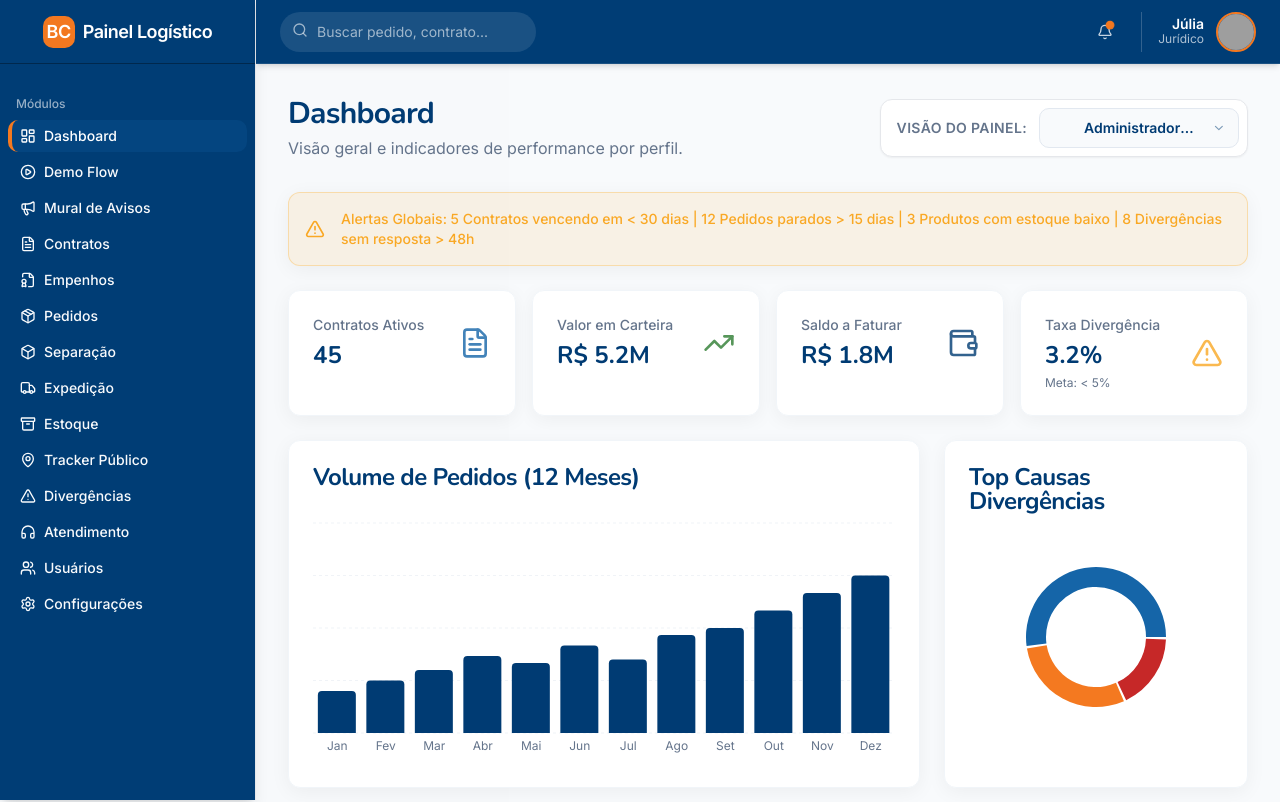
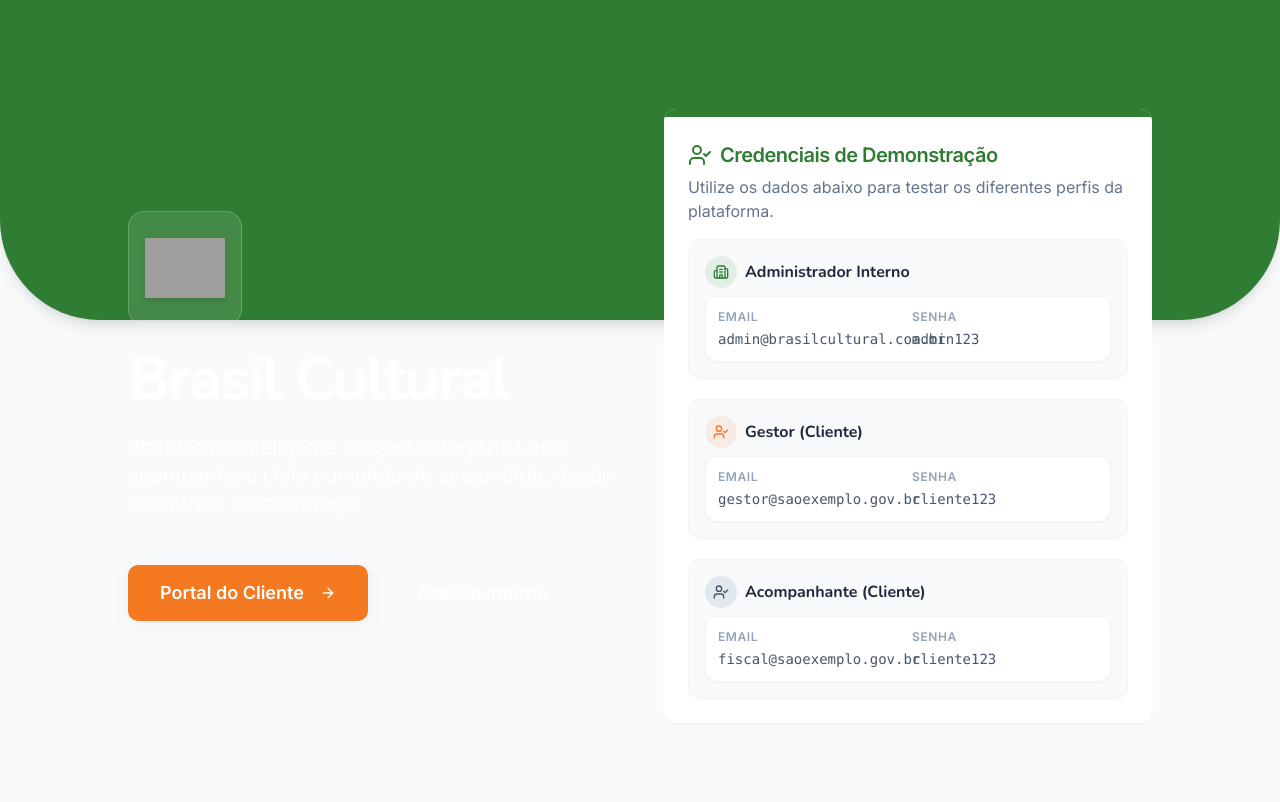
Before and after one commit to fernandogabos/brasil-cultural-painel-log-stico-jqymyj9oj, a React (Vite) app: page / in a window 1280 px wide. Shown: the top 802 px of the page. Built offline with nearby package versions, Linux system fonts and the light colour scheme; grey boxes are pictures that could not be loaded.

Commit message:
Refactor UI with new branding and navigation

```diff
--- a/src/App.tsx
+++ b/src/App.tsx
@@ -4,6 +4,7 @@ import { Toaster as Sonner } from '@/components/ui/sonner'
 import { TooltipProvider } from '@/components/ui/tooltip'
 
 import Layout from './components/Layout'
+import LandingPage from './pages/LandingPage'
 import Index from './pages/Index'
 import NotFound from './pages/NotFound'
 import ContractsPage from './pages/contracts/ContractsPage'
@@ -52,8 +53,9 @@ const App = () => (
       <Toaster />
       <Sonner />
       <Routes>
+        <Route path="/" element={<LandingPage />} />
         <Route element={<Layout />}>
-          <Route path="/" element={<Index />} />
+          <Route path="/dashboard" element={<Index />} />
           <Route path="/contratos" element={<ContractsPage />} />
           <Route path="/contratos/novo" element={<NewContractPage />} />
           <Route path="/empenhos" element={<EmpenhosPage />} />
--- a/src/components/app-header.tsx
+++ b/src/components/app-header.tsx
@@ -14,7 +14,7 @@ export function AppHeader() {
           variant="ghost"
           size="icon"
           onClick={toggleSidebar}
-          className="md:hidden text-primary-foreground hover:bg-primary-foreground/10 hover:text-white"
+          className="text-primary-foreground hover:bg-primary-foreground/10 hover:text-white"
         >
           <Menu className="h-5 w-5" />
         </Button>
--- a/src/components/app-sidebar.tsx
+++ b/src/components/app-sidebar.tsx
@@ -30,7 +30,7 @@ import {
 } from 'lucide-react'
 
 const navItems = [
-  { title: 'Dashboard', url: '/', icon: LayoutDashboard },
+  { title: 'Dashboard', url: '/dashboard', icon: LayoutDashboard },
   { title: 'Demo Flow', url: '/demo', icon: PlayCircle },
   { title: 'Mural de Avisos', url: '/mural', icon: Megaphone },
   { title: 'Contratos', url: '/contratos', icon: FileText },
@@ -53,18 +53,22 @@ export function AppSidebar() {
 
   return (
     <Sidebar collapsible="icon" className="border-r-0 shadow-lg">
-      <SidebarHeader className="h-16 flex items-center justify-center border-b border-sidebar-border px-4">
+      <SidebarHeader className="h-16 flex items-center justify-center border-b border-sidebar-border px-4 overflow-hidden">
         {!isCollapsed ? (
-          <div className="flex items-center gap-2 font-bold text-lg tracking-tight text-white animate-fade-in">
-            <div className="w-8 h-8 bg-accent rounded-md flex items-center justify-center text-white">
-              BC
-            </div>
+          <div className="flex items-center gap-2 font-bold text-lg tracking-tight text-white animate-fade-in whitespace-nowrap">
+            <img
+              src="https://img.usecurling.com/i?q=leaf&color=white&shape=fill"
+              alt="Brasil Cultural"
+              className="w-8 h-8 object-contain shrink-0"
+            />
             <span>Painel Logístico</span>
           </div>
         ) : (
-          <div className="w-8 h-8 bg-accent rounded-md flex items-center justify-center text-white font-bold">
-            BC
-          </div>
+          <img
+            src="https://img.usecurling.com/i?q=leaf&color=white&shape=fill"
+            alt="Brasil Cultural"
+            className="w-8 h-8 object-contain shrink-0"
+          />
         )}
       </SidebarHeader>
       <SidebarContent>
--- a/src/components/portal/PortalLayout.tsx
+++ b/src/components/portal/PortalLayout.tsx
@@ -43,18 +43,22 @@ function PortalSidebar() {
 
   return (
     <Sidebar collapsible="icon" className="border-r-0 shadow-lg">
-      <SidebarHeader className="h-16 flex items-center justify-center border-b border-sidebar-border px-4">
+      <SidebarHeader className="h-16 flex items-center justify-center border-b border-sidebar-border px-4 overflow-hidden">
         {!isCollapsed ? (
-          <div className="flex items-center gap-2 font-bold text-lg tracking-tight text-white animate-fade-in">
-            <div className="w-8 h-8 bg-brand-orange rounded-md flex items-center justify-center text-white">
-              BC
-            </div>
+          <div className="flex items-center gap-2 font-bold text-lg tracking-tight text-white animate-fade-in whitespace-nowrap">
+            <img
+              src="https://img.usecurling.com/i?q=leaf&color=white&shape=fill"
+              alt="Brasil Cultural"
+              className="w-8 h-8 object-contain shrink-0"
+            />
             <span>Portal do Cliente</span>
           </div>
         ) : (
-          <div className="w-8 h-8 bg-brand-orange rounded-md flex items-center justify-center text-white font-bold">
-            BC
-          </div>
+          <img
+            src="https://img.usecurling.com/i?q=leaf&color=white&shape=fill"
+            alt="Brasil Cultural"
+            className="w-8 h-8 object-contain shrink-0"
+          />
         )}
       </SidebarHeader>
       <SidebarContent>
@@ -119,7 +123,7 @@ function PortalHeader() {
           variant="ghost"
           size="icon"
           onClick={toggleSidebar}
-          className="md:hidden text-slate-600 hover:bg-slate-100"
+          className="text-slate-600 hover:bg-slate-100"
         >
           <Menu className="h-5 w-5" />
         </Button>
--- a/src/main.css
+++ b/src/main.css
@@ -15,7 +15,7 @@
     --popover: 0 0% 100%;
     --popover-foreground: 222.2 84% 4.9%;
 
-    --primary: 209 100% 23%; /* #003B73 */
+    --primary: 132 46% 33%; /* #2E7D32 */
     --primary-foreground: 210 40% 98%;
 
     --secondary: 210 40% 96.1%;
@@ -36,13 +36,13 @@
 
     --radius: 0.75rem;
 
-    --sidebar-background: 209 100% 23%;
+    --sidebar-background: 132 46% 33%;
     --sidebar-foreground: 210 40% 98%;
     --sidebar-primary: 25 90% 54%;
     --sidebar-primary-foreground: 210 40% 98%;
-    --sidebar-accent: 209 78% 37%;
+    --sidebar-accent: 132 46% 28%;
     --sidebar-accent-foreground: 210 40% 98%;
-    --sidebar-border: 209 100% 15%;
+    --sidebar-border: 132 46% 23%;
     --sidebar-ring: 25 90% 54%;
 
     --chart-1: 209 78% 37%; /* #1565A8 */
--- /dev/null
+++ b/src/pages/LandingPage.tsx
@@ -0,0 +1,138 @@
+import { Link } from 'react-router-dom'
+import { Button } from '@/components/ui/button'
+import { Card, CardContent, CardDescription, CardHeader, CardTitle } from '@/components/ui/card'
+import { UserCheck, ArrowRight, Building2 } from 'lucide-react'
+
+export default function LandingPage() {
+  return (
+    <div className="min-h-screen bg-slate-50 flex flex-col items-center justify-center p-4 md:p-8 relative overflow-hidden">
+      <div className="absolute top-0 left-0 w-full h-2/5 bg-brand-primary rounded-b-[100px] shadow-lg"></div>
+
+      <div className="z-10 w-full max-w-5xl grid lg:grid-cols-2 gap-12 items-center mt-8">
+        <div className="text-white space-y-6 text-center lg:text-left animate-fade-in-up">
+          <div className="flex justify-center lg:justify-start">
+            <div className="bg-white/10 p-4 rounded-2xl backdrop-blur-sm border border-white/20">
+              <img
+                src="https://img.usecurling.com/i?q=leaf&color=white&shape=fill"
+                alt="Brasil Cultural"
+                className="w-20 h-20 object-contain drop-shadow-md"
+              />
+            </div>
+          </div>
+          <h1 className="text-4xl md:text-5xl lg:text-6xl font-title font-bold tracking-tight leading-tight">
+            Brasil Cultural
+          </h1>
+          <p className="text-lg md:text-xl text-white/90 font-medium max-w-lg mx-auto lg:mx-0 leading-relaxed">
+            Plataforma inteligente de gestão logística que acompanha o ciclo completo do seu pedido,
+            desde o contrato até a entrega.
+          </p>
+          <div className="flex flex-col sm:flex-row gap-4 justify-center lg:justify-start pt-6">
+            <Button
+              asChild
+              size="lg"
+              className="bg-brand-orange hover:bg-brand-orange/90 text-white font-bold h-14 px-8 text-lg shadow-elevation transition-transform hover:-translate-y-1"
+            >
+              <Link to="/portal/login">
+                Portal do Cliente
+                <ArrowRight className="ml-2 w-5 h-5" />
+              </Link>
+            </Button>
+            <Button
+              asChild
+              size="lg"
+              variant="outline"
+              className="bg-white/10 text-white hover:bg-white hover:text-brand-primary border-white/30 font-bold h-14 px-8 text-lg backdrop-blur-sm transition-transform hover:-translate-y-1"
+            >
+              <Link to="/dashboard">Acesso Interno</Link>
+            </Button>
+          </div>
+        </div>
+
+        <div className="animate-fade-in-up" style={{ animationDelay: '200ms' }}>
+          <Card className="shadow-elevation border-0 overflow-hidden">
+            <div className="h-2 bg-brand-primary w-full"></div>
+            <CardHeader className="pb-4">
+              <CardTitle className="flex items-center gap-2 text-brand-primary text-xl">
+                <UserCheck className="w-6 h-6" />
+                Credenciais de Demonstração
+              </CardTitle>
+              <CardDescription className="text-base">
+                Utilize os dados abaixo para testar os diferentes perfis da plataforma.
+              </CardDescription>
+            </CardHeader>
+            <CardContent className="space-y-5">
+              <div className="group p-4 rounded-xl bg-slate-50 border border-slate-100 hover:border-brand-primary/30 transition-colors">
+                <div className="flex items-center gap-2 mb-2">
+                  <div className="w-8 h-8 rounded-full bg-brand-primary/10 flex items-center justify-center text-brand-primary">
+                    <Building2 className="w-4 h-4" />
+                  </div>
+                  <h3 className="font-bold text-slate-800">Administrador Interno</h3>
+                </div>
+                <div className="grid grid-cols-2 gap-2 text-sm font-mono text-slate-600 bg-white p-3 rounded-lg border border-slate-100 shadow-sm">
+                  <div>
+                    <span className="text-slate-400 block text-xs uppercase tracking-wider mb-1 font-sans font-bold">
+                      Email
+                    </span>
+                    admin@brasilcultural.com.br
+                  </div>
+                  <div>
+                    <span className="text-slate-400 block text-xs uppercase tracking-wider mb-1 font-sans font-bold">
+                      Senha
+                    </span>
+                    admin123
+                  </div>
+                </div>
+              </div>
+
+              <div className="group p-4 rounded-xl bg-slate-50 border border-slate-100 hover:border-brand-primary/30 transition-colors">
+                <div className="flex items-center gap-2 mb-2">
+                  <div className="w-8 h-8 rounded-full bg-brand-orange/10 flex items-center justify-center text-brand-orange">
+                    <UserCheck className="w-4 h-4" />
+                  </div>
+                  <h3 className="font-bold text-slate-800">Gestor (Cliente)</h3>
+                </div>
+                <div className="grid grid-cols-2 gap-2 text-sm font-mono text-slate-600 bg-white p-3 rounded-lg border border-slate-100 shadow-sm">
+                  <div>
+                    <span className="text-slate-400 block text-xs uppercase tracking-wider mb-1 font-sans font-bold">
+                      Email
+                    </span>
+                    gestor@saoexemplo.gov.br
+                  </div>
+                  <div>
+                    <span className="text-slate-400 block text-xs uppercase tracking-wider mb-1 font-sans font-bold">
+                      Senha
+                    </span>
+                    cliente123
+                  </div>
+                </div>
+              </div>
+
+              <div className="group p-4 rounded-xl bg-slate-50 border border-slate-100 hover:border-brand-primary/30 transition-colors">
+                <div className="flex items-center gap-2 mb-2">
+                  <div className="w-8 h-8 rounded-full bg-slate-200 flex items-center justify-center text-slate-600">
+                    <UserCheck className="w-4 h-4" />
+                  </div>
+                  <h3 className="font-bold text-slate-800">Acompanhante (Cliente)</h3>
+                </div>
+                <div className="grid grid-cols-2 gap-2 text-sm font-mono text-slate-600 bg-white p-3 rounded-lg border border-slate-100 shadow-sm">
+                  <div>
+                    <span className="text-slate-400 block text-xs uppercase tracking-wider mb-1 font-sans font-bold">
+                      Email
+                    </span>
+                    fiscal@saoexemplo.gov.br
+                  </div>
+                  <div>
+                    <span className="text-slate-400 block text-xs uppercase tracking-wider mb-1 font-sans font-bold">
+                      Senha
+                    </span>
+                    cliente123
+                  </div>
+                </div>
+              </div>
+            </CardContent>
+          </Card>
+        </div>
+      </div>
+    </div>
+  )
+}
--- a/src/pages/portal/PortalLogin.tsx
+++ b/src/pages/portal/PortalLogin.tsx
@@ -27,8 +27,12 @@ export default function PortalLogin() {
       <div className="absolute top-0 left-0 w-full h-1/2 bg-brand-primary rounded-b-[100px] shadow-lg"></div>
       <Card className="w-full max-w-md z-10 shadow-elevation border-0 animate-fade-in-up">
         <CardHeader className="text-center pb-8 pt-10">
-          <div className="mx-auto w-16 h-16 bg-brand-orange text-white rounded-xl flex items-center justify-center mb-6 shadow-md">
-            <Building2 className="w-8 h-8" />
+          <div className="mx-auto w-16 h-16 mb-6">
+            <img
+              src="https://img.usecurling.com/i?q=leaf&color=green&shape=fill"
+              alt="Brasil Cultural"
+              className="w-full h-full object-contain drop-shadow-sm"
+            />
           </div>
           <CardTitle className="text-2xl font-title text-brand-primary">
             Portal do Cliente
--- a/tailwind.config.ts
+++ b/tailwind.config.ts
@@ -36,8 +36,8 @@ export default {
         background: 'hsl(var(--background))',
         foreground: 'hsl(var(--foreground))',
         brand: {
-          primary: '#003B73',
-          medium: '#1565A8',
+          primary: '#2E7D32',
+          medium: '#388E3C',
           orange: '#F47920',
         },
         status: {
```
Also changed, not shown: .skip.config.json.
